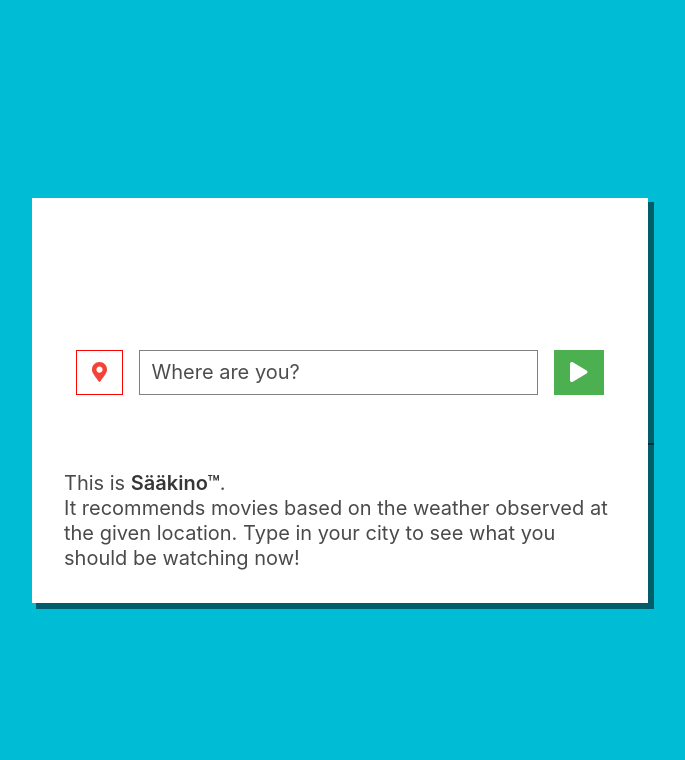
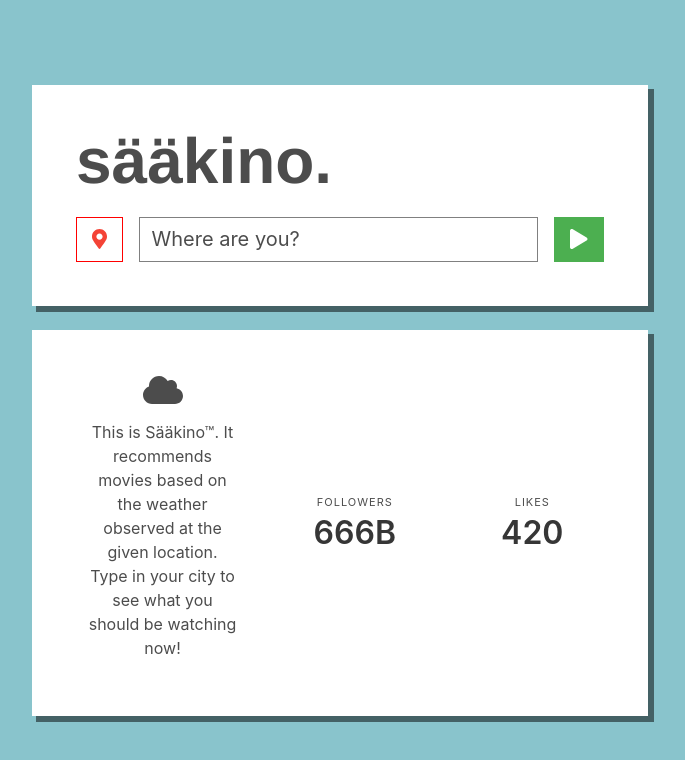
Before and after one commit to DoTheBarrelRoll/react-proju, a React (Create React App) app: page / in a window 1280 px wide. Shown: the top 760 px of the page, without its empty margins (300-985 px from the left). Built offline with nearby package versions, Linux system fonts and the light colour scheme.

Commit message:
Fixed title and added info boxes below search box

```diff
--- a/src/SearchBar.js
+++ b/src/SearchBar.js
@@ -17,9 +17,9 @@ class SearchBar extends Component {
             geoData: null,
             searchString: null,
             divIdMain: 'container centered column is-half',
-            divIdHeader: 'has-margin-left gradientTitle',
+            divIdHeader: 'is-padded gradientTitle',
             divIdCenterBox: 'centerBox solidwhite has-shadow',
-            divIdInfoBox: ' centerBox solidwhite has-shadow',
+            divIdInfoBox: 'tile solidwhite has-shadow',
             divIdCenterToNav: 'field is-grouped container is-padded',
             divIdErrorBar: 'is-hidden',
             divIdNavbar: 'warningyellow',
@@ -74,11 +74,13 @@ class SearchBar extends Component {
     }
 
     changeStyle = () => {
-        this.setState({ divIdMain: "container centered column is-half fade-out",
-                        divIdInfoBox: "centerBox solidwhite has-shadow fade-out",
-                        divIdHeader: "fade-out is-hidden"})
+        this.setState({
+            divIdMain: "container centered column is-half fade-out",
+            divIdInfoBox: "solidwhite fade-out",
+            divIdHeader: "fade-out is-hidden"
+        })
         this.sleep(500)
-            .then(() => this.setState({ divIdCenterBox: "hero solidwhite fade-in has-shadow-small", divIdMain: "fade-in"})
+            .then(() => this.setState({ divIdCenterBox: "hero solidwhite fade-in has-shadow-small", divIdMain: "fade-in" })
             )
     }
 
@@ -124,7 +126,7 @@ class SearchBar extends Component {
                         {/* Searchbox content: location, input, button */}
                         <div className={this.state.divIdCenterBox} id="CenterBox">
 
-                        <h1 className={this.state.divIdHeader}> sääkino. </h1>
+                            <h1 className={this.state.divIdHeader}> sääkino.</h1>
 
                             {/* This is to make the items within the CenterBox on the same level and keep the block together*/}
                             <div className={this.state.divIdCenterToNav}>
@@ -143,17 +145,40 @@ class SearchBar extends Component {
                                     </input>
                                     {/* Search-button */}
                                     <button className="button searchButton is-medium has-margin-left" id="search" type="submit" value="Search"
-                                     onClick={this.handleSubmit}>
-                                         <i className="fas fa-play"></i>
-                                     </button>
+                                        onClick={this.handleSubmit}>
+                                        <i className="fas fa-play"></i>
+                                    </button>
                                 </form>
                             </div>
                         </div>
 
-                        {/* This is the info box below the input screen */}
+                        {/* This is the info box below the input div */}
+                        <div className="is-padded">
+                        </div>
                         <div className={this.state.divIdInfoBox} id="InfoBox">
-                            <p className="subtitle"> This is <strong> Sääkino™</strong>. <br></br> It recommends movies based on the weather observed at the given location. Type in your city to see what you should be watching now!</p>
-                        </div>
+                                <nav class="level tile is-12 centerBox">
+                                    <div class="level-item has-text-centered tile is-2 is-padded">
+                                        <div>
+                                            <i className="fa fa-cloud fa-2x"></i>
+                                            <p class="has-margin">This is Sääkino™. It recommends movies based on the weather observed at the given location. Type in your city to see what you should be watching now!</p>
+                                        </div>
+                                    </div>
+                                    <div class="level-item has-text-centered">
+                                        <div>
+                                            <p class="heading">Followers</p>
+                                            <p class="title">666B</p>
+                                        </div>
+                                    </div>
+                                    <div class="level-item has-text-centered">
+                                        <div>
+                                            <p class="heading">Likes</p>
+                                            <p class="title">420</p>
+                                        </div>
+                                    </div>
+                                </nav>
+
+                            </div>
+
                     </div>
                 </div>
             </div>
--- a/src/Weather.js
+++ b/src/Weather.js
@@ -14,7 +14,7 @@ class Weather extends Component {
         super(props);
         this.state = {
             status: "Waiting for weather...", weather: null, countryname: null, error: null, degrees: null,
-            divIdWeatherMain: "",
+            divIdWeatherMain: "has-margin-top",
             divIdAlternative: "is-hidden centered"
         };
     }
--- a/src/css/custom.css
+++ b/src/css/custom.css
@@ -1,16 +1,21 @@
 /*
 colors http://paletton.com/#uid=73v2c0kgq++1q++ae++lS+XrxZU
 alt: http://paletton.com/#uid=7581t0klskugcw5hBq3qkflvPa5
+also alt: http://paletton.com/#uid=53l0M0kaLKt2iZk6kTpfezQjAsv
 */
 
 body {
-  background-color: #00BCD4;
+  background-color: #89C4CC;
   height: 100vh;
 }
 
 .cyan {
   background-color: #00BCD4;
   color: #FFF;
+}
+
+.is-half {
+  max-width: 718px;
 }
 
 .green {
@@ -168,6 +173,12 @@ body {
 
 .padded-left-most {
   padding-left: 64px;
+}
+
+.padded-top {
+  padding-top: 32px;
+  border-top: 1px solid grey;
+  margin-top: 32px;
 }
 
 .padded-bottom {
@@ -394,24 +405,28 @@ body {
 }
 
 .gradientTitle {
-  font-size: 72px;
+  font-size: 4em;
   font-weight: 800;
   font-family: 'Helvetica Neue', sans-serif;
   transition: 2s;
-  background: white;
-  width: 4em;
-  visibility: hidden;
-  color:  (0,0,0,0.7);
+  color: rgba(0, 0, 0, 0.7);
+  line-height: 64px;
 }
 
 .gradientTitle:hover {
+  color: #776DBA;
+  transition: 2s;
+  left: 20px;
+}
+
+/*.gradientTitle:hover {
   visibility: hidden;
   color: black;
   background: rgba(212,45,253,1);
   width: 5em;
   background-position-y: 20px;
   transition: 2s;
-}
+}*/
 
 .movie-container {
   min-width:0;
```
